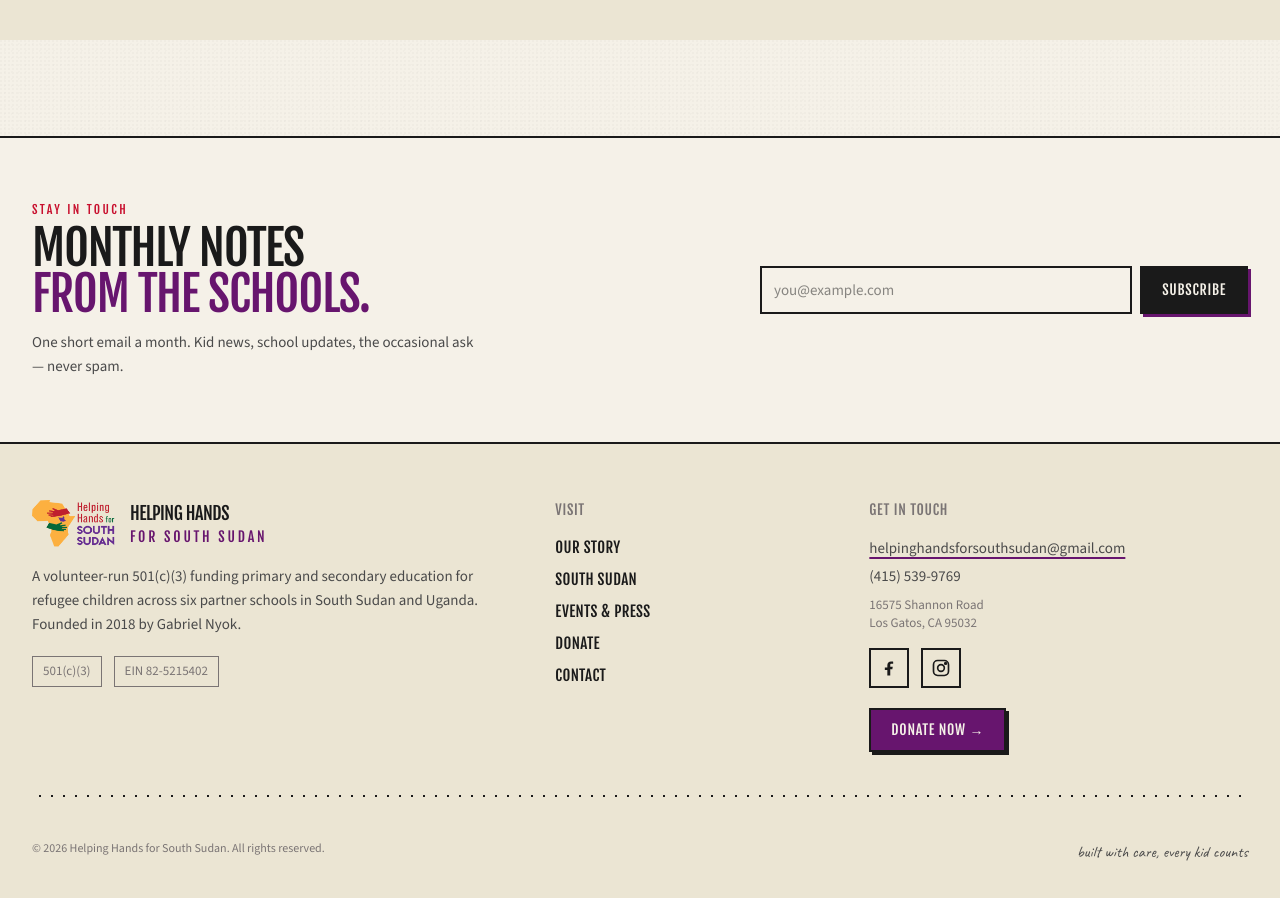
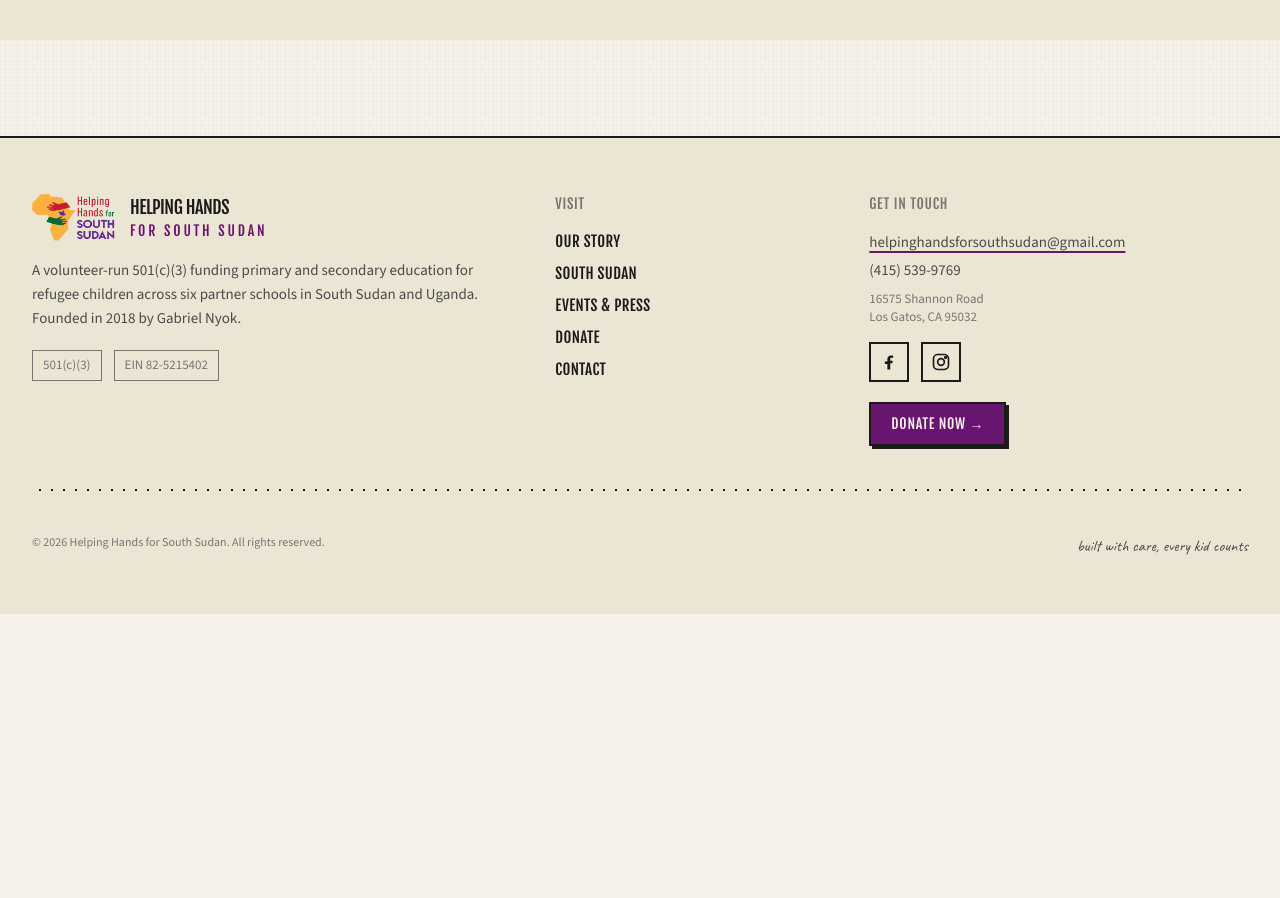
Before and after one commit to stephenstanwood/hhss, a Next.js app: page /contact in a window 1280 px wide. Shown: the part 1880-2778 px from the top of the page. After the commit the page ends 2494 px from the top, so only its background shows below. Built offline with nearby package versions, Linux system fonts and the light colour scheme.

Commit message:
remove recent polaroids + newsletter band; fix duplicate girls-focus photos; tighter hero subhead; object-top crop on schools grid

```diff
--- a/src/app/api/subscribe/route.ts
+++ /dev/null
@@ -1,23 +0,0 @@
-import { NextResponse } from "next/server";
-
-// Lightweight subscribe endpoint. Stores nothing for now — sends the email
-// to the team mailbox via mailto-style fallback (a real ESP can be wired in
-// later: Resend, Loops, Buttondown, etc.). Returns 200 unless input is bad.
-export async function POST(req: Request) {
-  try {
-    const body = (await req.json()) as { email?: unknown };
-    const email = typeof body.email === "string" ? body.email.trim() : "";
-
-    if (!email || !/^[^\s@]+@[^\s@]+\.[^\s@]+$/.test(email) || email.length > 200) {
-      return NextResponse.json({ ok: false, error: "Invalid email" }, { status: 400 });
-    }
-
-    // TODO: wire up Resend / Loops / Buttondown when chosen.
-    // For now we just log on the server — the contact form already routes mail.
-    console.log("[newsletter] subscribe:", email);
-
-    return NextResponse.json({ ok: true });
-  } catch {
-    return NextResponse.json({ ok: false, error: "Bad request" }, { status: 400 });
-  }
-}
--- a/src/app/page.tsx
+++ b/src/app/page.tsx
@@ -6,7 +6,6 @@ import { AnimatedCounter } from "@/components/animated-counter";
 import { SchoolsMap } from "@/components/schools-map";
 import { WallOfKids } from "@/components/wall-of-kids";
 import { GabrielSignature } from "@/components/signature";
-import { RecentPolaroids } from "@/components/recent-polaroids";
 
 type Stat =
   | { kind: "num"; value: number; suffix?: string; prefix?: string; label: string }
@@ -17,13 +16,6 @@ const STATS: Stat[] = [
   { kind: "num", value: 6, label: "Partner schools" },
   { kind: "num", value: 1, suffix: "%", prefix: "~", label: "Operating overhead" },
   { kind: "text", text: "Est. 2018", label: "Volunteer-run" },
-];
-
-const RECENT = [
-  { src: "/photos/field/children-group.jpg", caption: "At the camp" },
-  { src: "/photos/godaddy/students-3.jpg", caption: "Schoolyard" },
-  { src: "/photos/field/juba-classroom.jpg", caption: "Juba" },
-  { src: "/photos/field/gabriel-camp-sign.jpg", caption: "Kiryandongo" },
 ];
 
 export default function Home() {
@@ -52,7 +44,7 @@ export default function Home() {
                 We fund primary and secondary education for refugee
                 children across <strong className="text-ink">six partner schools</strong> in
                 South Sudan and Uganda. No salaries. No overhead. Just tuition,
-                uniforms, books, and one good meal a day.
+                uniforms, books, and meals.
               </p>
               <div className="mt-9 flex flex-wrap items-center gap-4">
                 <Link
@@ -353,8 +345,8 @@ export default function Home() {
                   style={{ transform: "rotate(2deg)" }}
                 >
                   <Image
-                    src="/photos/godaddy/singing.jpg"
-                    alt="Children gathered for an assembly"
+                    src="/photos/godaddy/teens-lineup.jpg"
+                    alt="Students lined up at a partner school"
                     fill
                     sizes="(max-width: 1024px) 60vw, 400px"
                     className="object-cover"
@@ -365,8 +357,8 @@ export default function Home() {
                   style={{ transform: "rotate(-3deg)" }}
                 >
                   <Image
-                    src="/photos/schools/gulu-central.jpg"
-                    alt="A student at Gulu Central High"
+                    src="/photos/field/students-feb23.jpg"
+                    alt="Students at a partner school"
                     fill
                     sizes="(max-width: 1024px) 50vw, 320px"
                     className="object-cover"
@@ -409,20 +401,6 @@ export default function Home() {
         </div>
       </section>
 
-      {/* RECENT POLAROIDS — clickable lightbox */}
-      <section className="py-16 md:py-20 border-b-2 border-ink bg-paper-deep">
-        <div className="max-w-7xl mx-auto px-4 sm:px-6 lg:px-8">
-          <div className="font-display uppercase tracking-[0.2em] text-xs text-red mb-3">
-            From the field
-          </div>
-          <h2 className="font-display uppercase tracking-tight text-3xl md:text-5xl leading-[0.95] mb-10 max-w-2xl">
-            A few favorites,<br />
-            <span className="scribble">pinned to the wall.</span>
-          </h2>
-
-          <RecentPolaroids photos={RECENT} />
-        </div>
-      </section>
 
       {/* CTA — visceral price ladder */}
       <section className="relative py-24 md:py-32 bg-purple text-paper overflow-hidden">
--- a/src/components/newsletter-signup.tsx
+++ /dev/null
@@ -1,94 +0,0 @@
-"use client";
-
-import { useState } from "react";
-
-export function NewsletterSignup({ compact = false }: { compact?: boolean }) {
-  const [email, setEmail] = useState("");
-  const [state, setState] = useState<"idle" | "submitting" | "ok" | "err">("idle");
-
-  async function onSubmit(e: React.FormEvent) {
-    e.preventDefault();
-    if (!email || !/.+@.+\..+/.test(email)) {
-      setState("err");
-      return;
-    }
-    setState("submitting");
-    try {
-      const res = await fetch("/api/subscribe", {
-        method: "POST",
-        headers: { "Content-Type": "application/json" },
-        body: JSON.stringify({ email }),
-      });
-      if (res.ok) {
-        setState("ok");
-        setEmail("");
-      } else {
-        setState("err");
-      }
-    } catch {
-      setState("err");
-    }
-  }
-
-  if (state === "ok") {
-    return (
-      <div className={compact ? "" : "max-w-md"}>
-        <p className="font-hand text-2xl text-purple">
-          Thank you — you're on the list. ✦
-        </p>
-        <p className="text-[13px] text-ink-muted mt-1">
-          We send a short note every month or so. No spam, ever.
-        </p>
-      </div>
-    );
-  }
-
-  return (
-    <form onSubmit={onSubmit} className={compact ? "" : "max-w-md"}>
-      {!compact && (
-        <>
-          <div className="font-display uppercase tracking-[0.2em] text-xs text-red mb-2">
-            Stay in touch
-          </div>
-          <h3 className="font-display uppercase tracking-tight text-2xl md:text-3xl leading-tight mb-2">
-            Monthly notes from the schools.
-          </h3>
-          <p className="text-[14px] text-ink-soft mb-4 leading-relaxed">
-            One short email a month — kid news, school updates, the
-            occasional ask. No spam.
-          </p>
-        </>
-      )}
-      <div className="flex flex-col sm:flex-row gap-2">
-        <label className="sr-only" htmlFor="newsletter-email">
-          Email address
-        </label>
-        <input
-          id="newsletter-email"
-          type="email"
-          required
-          autoComplete="email"
-          value={email}
-          onChange={(e) => {
-            setEmail(e.target.value);
-            if (state === "err") setState("idle");
-          }}
-          placeholder="you@example.com"
-          className="flex-1 bg-paper border-2 border-ink px-3 py-2.5 font-body text-[15px] focus:outline-none focus:bg-paper/80"
-        />
-        <button
-          type="submit"
-          disabled={state === "submitting"}
-          className="font-display uppercase tracking-wider text-sm bg-ink text-paper px-5 py-2.5 border-2 border-ink shadow-[3px_3px_0_var(--purple)] hover:translate-x-[1px] hover:translate-y-[1px] hover:shadow-[2px_2px_0_var(--purple)] transition-all disabled:opacity-60"
-        >
-          {state === "submitting" ? "..." : "Subscribe"}
-        </button>
-      </div>
-      {state === "err" && (
-        <p className="mt-2 text-[13px] text-red">
-          Hm — that didn't work. Try again, or email us directly.
-        </p>
-      )}
-    </form>
-  );
-}
--- a/src/components/recent-polaroids.tsx
+++ /dev/null
@@ -1,42 +0,0 @@
-"use client";
-
-import Image from "next/image";
-import { Lightbox } from "@/components/lightbox";
-
-type Photo = { src: string; caption: string };
-
-const TILTS = [-2, 1.5, -1, 2.4, -1.6, 2.0, -0.8, 1.4];
-
-export function RecentPolaroids({ photos }: { photos: Photo[] }) {
-  return (
-    <Lightbox photos={photos}>
-      {(open) => (
-        <div className="grid grid-cols-2 md:grid-cols-4 gap-3 md:gap-5">
-          {photos.map((p, i) => (
-            <button
-              key={p.src}
-              type="button"
-              onClick={() => open(i)}
-              className="polaroid block w-full text-left focus:outline-none focus:ring-2 focus:ring-purple"
-              style={{ transform: `rotate(${TILTS[i % TILTS.length]}deg)` }}
-              aria-label={`Open photo: ${p.caption}`}
-            >
-              <div className="relative aspect-[3/4] bg-ink/10">
-                <Image
-                  src={p.src}
-                  alt={p.caption}
-                  fill
-                  sizes="(max-width: 768px) 50vw, 25vw"
-                  className="object-cover"
-                />
-              </div>
-              <div className="text-center font-hand text-base md:text-lg text-ink mt-1.5">
-                {p.caption}
-              </div>
-            </button>
-          ))}
-        </div>
-      )}
-    </Lightbox>
-  );
-}
--- a/src/components/schools-map.tsx
+++ b/src/components/schools-map.tsx
@@ -214,7 +214,7 @@ export function SchoolsMap() {
                 alt={s.name}
                 fill
                 sizes="(max-width: 768px) 50vw, 33vw"
-                className="object-cover"
+                className="object-cover object-top"
               />
             </div>
             <div className="p-3">
--- a/src/components/site-footer.tsx
+++ b/src/components/site-footer.tsx
@@ -1,34 +1,9 @@
 import Image from "next/image";
 import Link from "next/link";
-import { NewsletterSignup } from "@/components/newsletter-signup";
 
 export function SiteFooter() {
   return (
     <footer className="border-t-2 border-ink bg-paper-deep mt-24">
-      {/* Newsletter strip — full-width band above the standard footer */}
-      <div className="border-b-2 border-ink bg-paper">
-        <div className="max-w-7xl mx-auto px-4 sm:px-6 lg:px-8 py-14 md:py-16">
-          <div className="grid md:grid-cols-12 gap-8 items-center">
-            <div className="md:col-span-7">
-              <div className="font-display uppercase tracking-[0.2em] text-xs text-red mb-2">
-                Stay in touch
-              </div>
-              <h2 className="font-display uppercase tracking-tight text-4xl md:text-5xl leading-[0.95] mb-3">
-                Monthly notes<br />
-                <span className="text-purple">from the schools.</span>
-              </h2>
-              <p className="text-ink-soft text-[15px] max-w-md leading-relaxed">
-                One short email a month. Kid news, school updates, the
-                occasional ask — never spam.
-              </p>
-            </div>
-            <div className="md:col-span-5">
-              <NewsletterSignup compact />
-            </div>
-          </div>
-        </div>
-      </div>
-
       <div className="max-w-7xl mx-auto px-4 sm:px-6 lg:px-8 py-14">
         <div className="grid md:grid-cols-12 gap-10">
           <div className="md:col-span-5">
```
